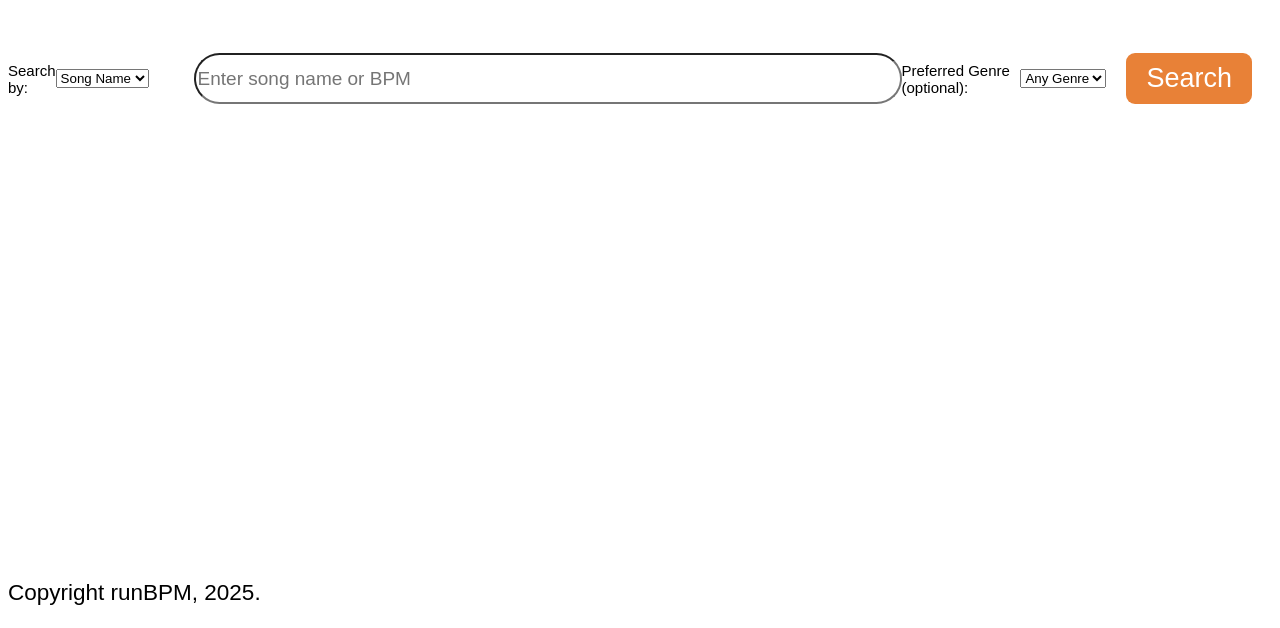
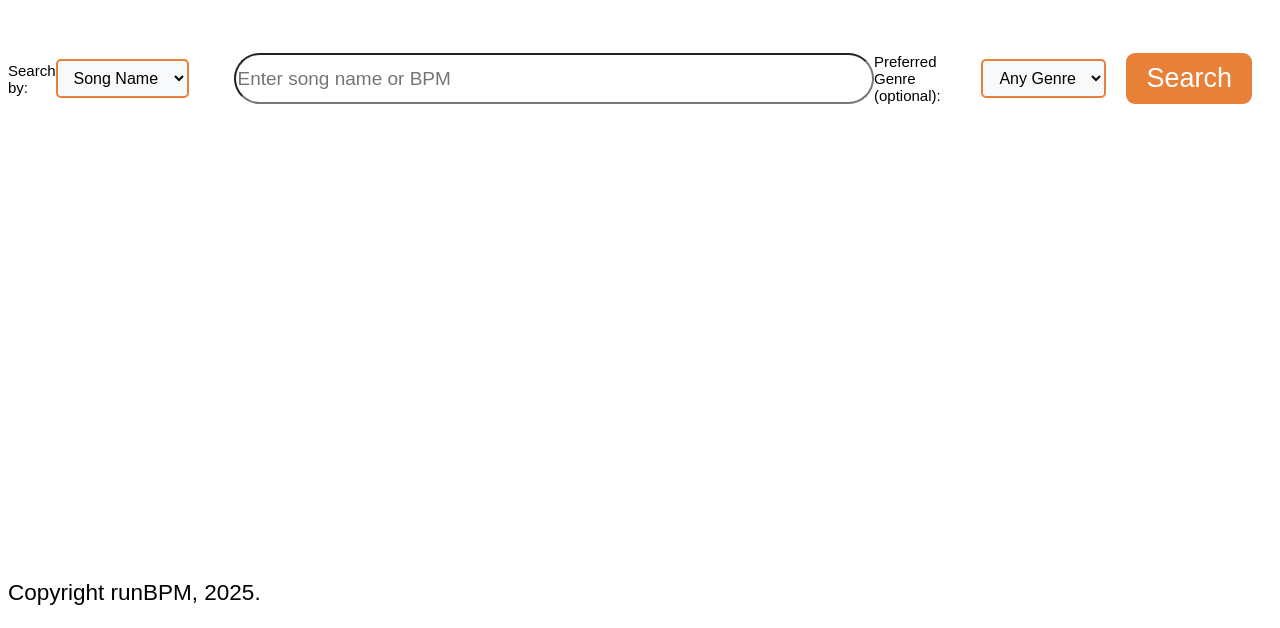
Before and after one commit to nathanferrell/runBPMFork, a plain HTML site: page search.html in a window 1280 px wide. Shown: the part 172-800 px from the top of the page. Drawn offline with Linux system fonts and the light colour scheme.

Commit message:
Add orange border to search.html

```diff
--- a/assets/styles/style.css
+++ b/assets/styles/style.css
@@ -114,6 +114,17 @@ h4 {
   margin-top: 20px; /* Adjust spacing as needed */
 }
 
+/* dropdown button style */
+#search-type, #genre-select {
+  padding: 8px 12px;
+  border: 2px solid #E88137;
+  border-radius: 5px;
+  background-color: #f8f9fa;
+  font-size: 16px;
+  cursor: pointer;
+  transition: all 0.3s ease;
+}
+
 
 
 
```
